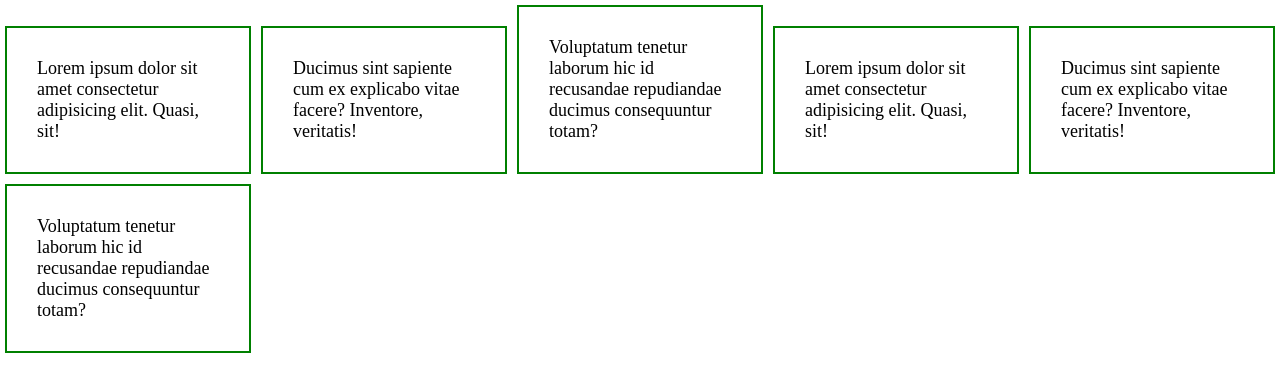
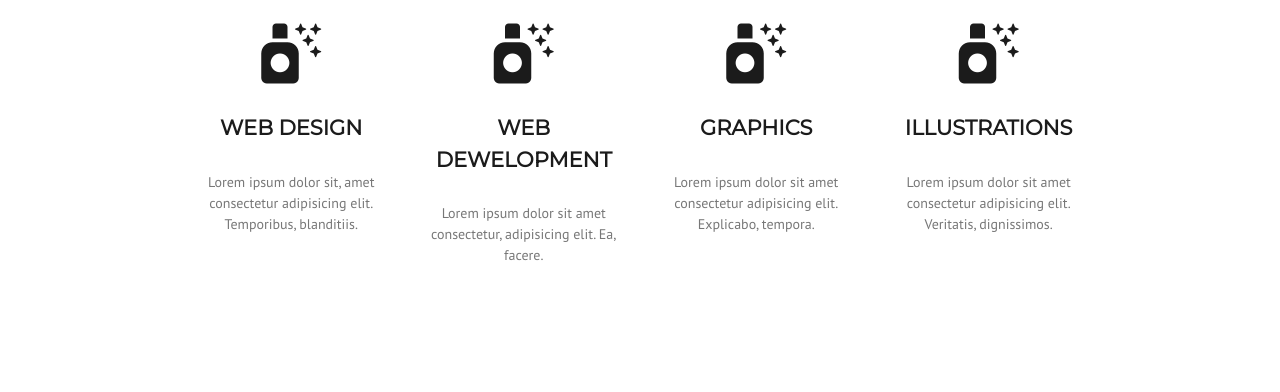
Before and after one commit to Klimov-V/box_model, a plain HTML site: page index.html in a window 1280 px wide. Drawn offline with Linux system fonts and the light colour scheme.

Commit message:
first struct

```diff
--- a/css/style.css
+++ b/css/style.css
@@ -1,45 +1,51 @@
+@import url('https://fonts.googleapis.com/css?family=Montserrat|PT+Sans&display=swap');
+
+
+/*
+font-family: 'PT Sans', sans-serif;
+font-family: 'Montserrat', sans-serif; */
+
+
+
 * {
     box-sizing: border-box;
 }
 
 body {
     margin: 0;
+    font-family: 'PT Sans', sans-serif;
+    color: #777;
+    font-size: 14px;
+    line-height: 1.5;
 }
 
 .container {
     margin: 0 auto;
-    max-width: 700px;
+    max-width: 960px;
     padding: 15px;
 }
 
-a {
-    transition: all 0.2s ease-in;
-}
-a:hover,
-a:focus,
-a:active {
+.feature h4 {
+    font-family: 'Montserrat', sans-serif;
+    font-size: 21px;
+    color: #1b1b1b;
+    text-transform: uppercase;
 
 }
 
+.features {
+    font-size: 0;
 
-.mydiv {
-    border: 2px solid green;
-    width: calc(20% - 10px);        /* функция cala */
+}
+.feature {
+    font-size: 14px;
     display: inline-block;
-    /* vertical-align: middle; */
-    /* margin: 30px; */
-    padding: 30px;
-    font-size: 18px;
-    margin: 5px;
+    width: 23%;
+    margin: 1%;
+    text-align: center;
+    vertical-align: top;
 }
-.parent {
-    font-size: 0;
+.feature i {
+    font-size: 60px;
+    color: #1b1b1b;
 }
-
-.myspan {
-    border: 2px solid red;
-    width: 300px;
-    display: inline-block;
-    margin: 30px;
-    padding: 30px;
-}
--- a/index.html
+++ b/index.html
@@ -7,27 +7,38 @@
     <title>Document</title>
     <link rel="shortcut icon" href="favicon.ico" type="image/x-icon">
     <link rel="stylesheet" href="css/style.css">
+    <script src="https://kit.fontawesome.com/0dd4081373.js" crossorigin="anonymous"></script>
 </head>
 
 <body>
 
-    <!-- <div class="container">
+    <div class="container">
+        <div class="features">
+            <div class="feature">
+                <i class="fas fa-air-freshener"></i>
+                <h4>web design</h4>
+                <p>Lorem ipsum dolor sit, amet consectetur adipisicing elit. Temporibus, blanditiis.</p>
+            </div>
+            <div class="feature">
+                <i class="fas fa-air-freshener"></i>
+                <h4>web dewelopment</h4>
+                <p>Lorem ipsum dolor sit amet consectetur, adipisicing elit. Ea, facere.</p>
+            </div>
+            <div class="feature">
+                <i class="fas fa-air-freshener"></i>
+                <h4>Graphics</h4>
+                <p>Lorem ipsum dolor sit amet consectetur adipisicing elit. Explicabo, tempora.</p>
+            </div>
+            <div class="feature">
+                <i class="fas fa-air-freshener"></i>
+                <h4>illustrations</h4>
+                <p>Lorem ipsum dolor sit amet consectetur adipisicing elit. Veritatis, dignissimos.</p>
+            </div>
+        </div>
+
+    </div>
 
 
-    </div> -->
-
-    <div class="parent">
-        <div class="mydiv">Lorem ipsum dolor sit amet consectetur adipisicing elit. Quasi, sit!</div>
-        <div class="mydiv">Ducimus sint sapiente cum ex explicabo vitae facere? Inventore, veritatis!</div>
-        <div class="mydiv">Voluptatum tenetur laborum hic id recusandae repudiandae ducimus consequuntur totam?</div>
-        <div class="mydiv">Lorem ipsum dolor sit amet consectetur adipisicing elit. Quasi, sit!</div>
-        <div class="mydiv">Ducimus sint sapiente cum ex explicabo vitae facere? Inventore, veritatis!</div>
-        <div class="mydiv">Voluptatum tenetur laborum hic id recusandae repudiandae ducimus consequuntur totam?</div>
-    </div>
-
-    <!-- <span class="myspan">Lorem ipsum dolor sit amet consectetur, adipisicing elit. Tenetur, hic.</span>
-    <span class="myspan">Velit doloremque officia sint quisquam placeat sequi iste, explicabo iusto.</span>
-    <span class="myspan">Ratione impedit culpa placeat corporis, alias architecto ullam magnam omnis!</span> -->
 
 </body>
 
```
